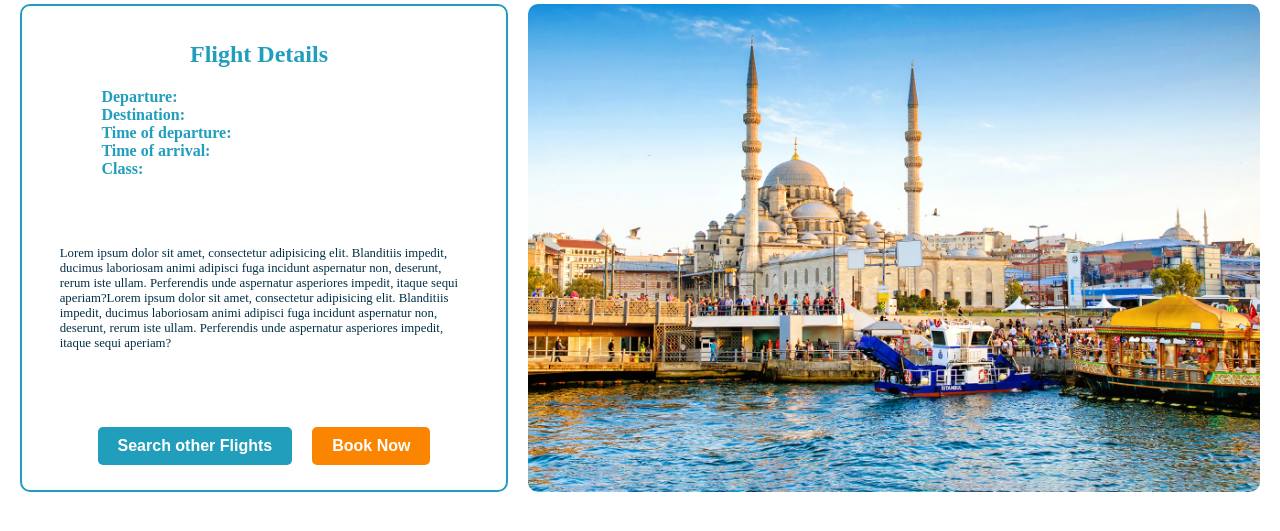
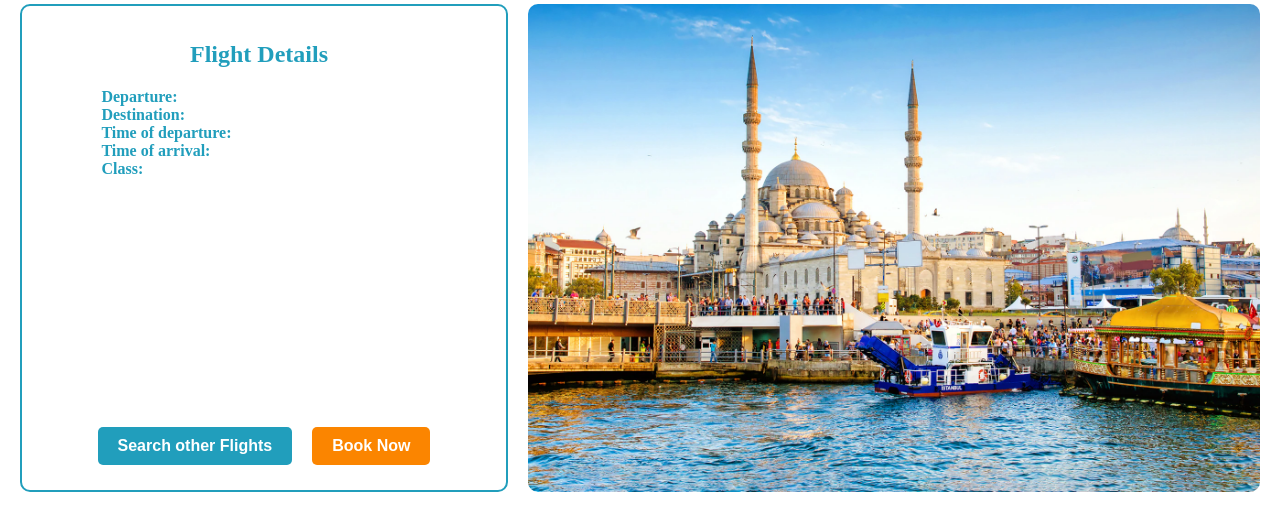
Before and after one commit to SafaeHaj/um6p-cs-introdb-project2-Baddou, a PHP site: page /includes/Views/details.view.php in a window 1280 px wide. Shown: the part 151-682 px from the top of the page. Run offline with PHP 8.4, Linux system fonts and the light colour scheme; data that the repository does not hold is empty.

Commit message:
Update details.view.php

```diff
--- a/project2-application/project2-backend/includes/Views/details.view.php
+++ b/project2-application/project2-backend/includes/Views/details.view.php
@@ -64,11 +64,6 @@ if ($passengercount > $availableSeats ){
             </div>
 
             <p class="additional-info">
-                Lorem ipsum dolor sit amet, consectetur adipisicing elit. Blanditiis impedit, ducimus laboriosam animi
-                adipisci fuga incidunt aspernatur non, deserunt, rerum iste ullam. Perferendis unde aspernatur
-                asperiores impedit, itaque sequi aperiam?Lorem ipsum dolor sit amet, consectetur adipisicing elit. Blanditiis impedit, ducimus laboriosam animi
-                adipisci fuga incidunt aspernatur non, deserunt, rerum iste ullam. Perferendis unde aspernatur
-                asperiores impedit, itaque sequi aperiam?
             </p>
 
             <div class="choose">
```
